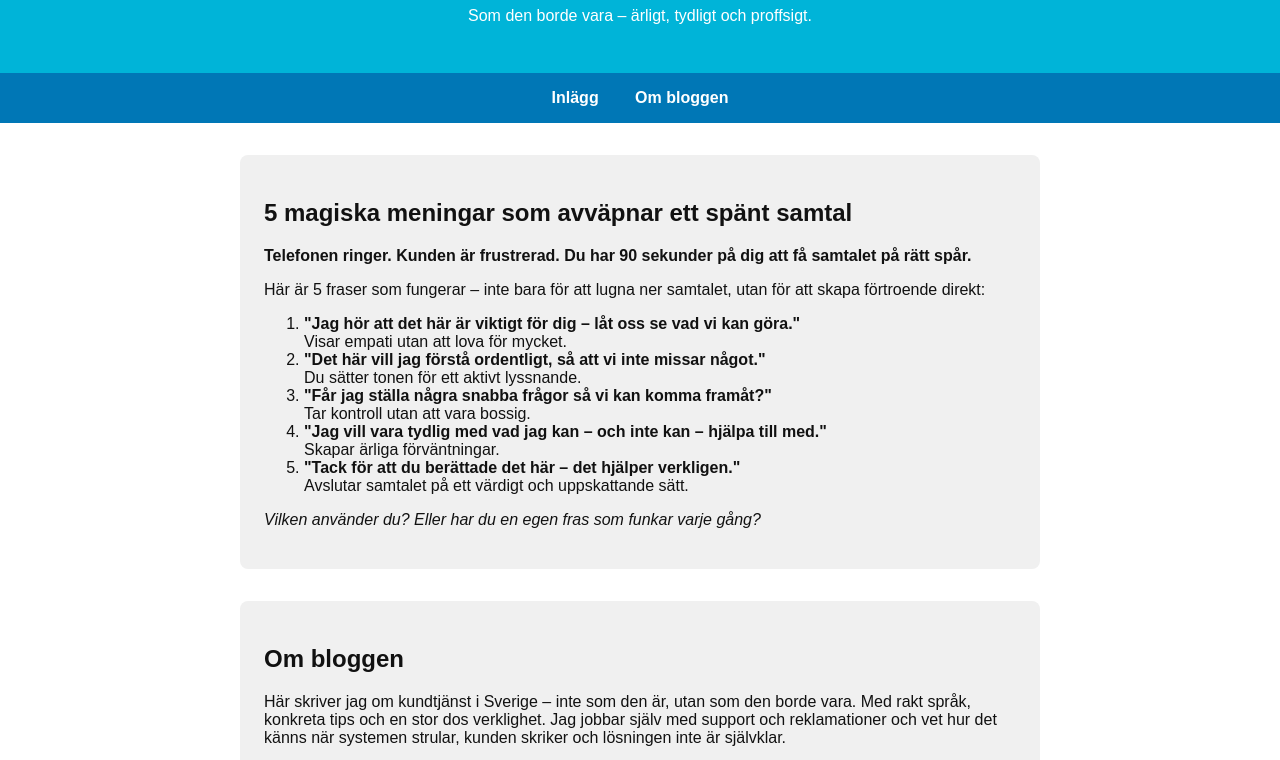
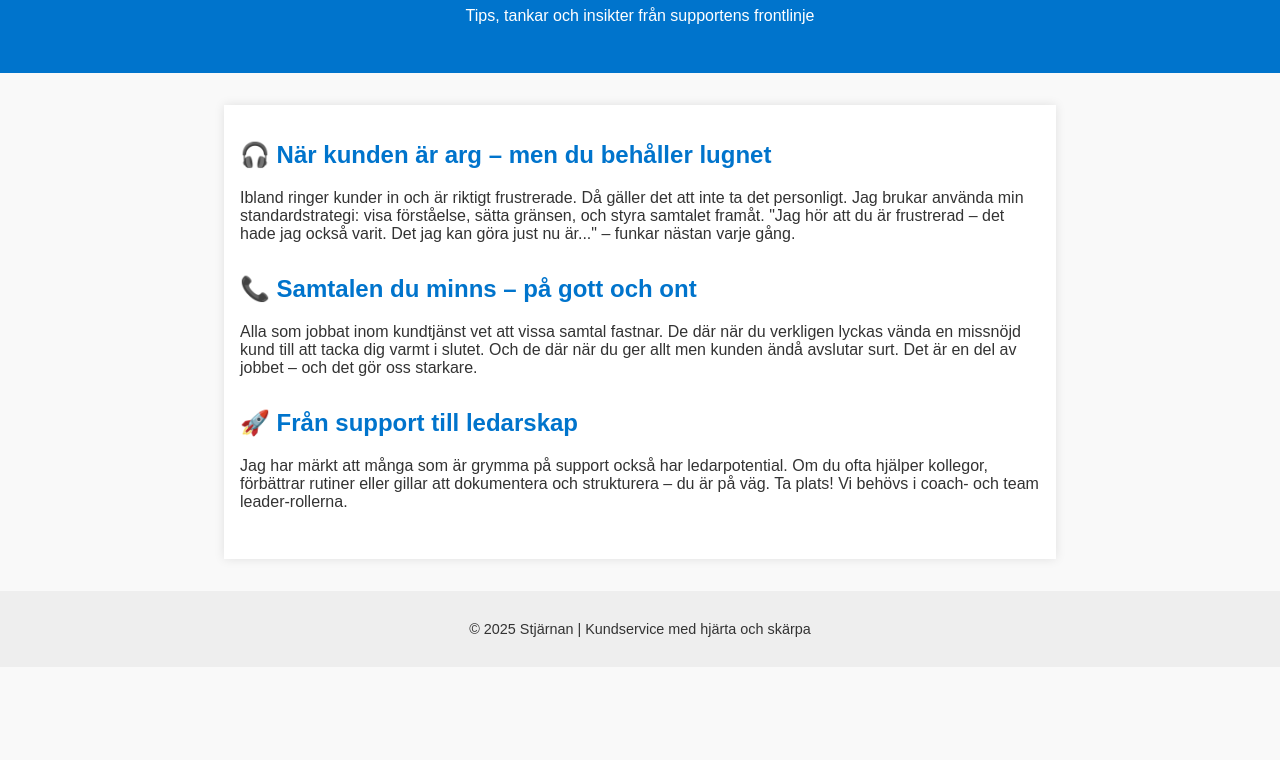
Before and after one commit to Zhenya-boop/android, a plain HTML site: page index.html in a window 1280 px wide. Shown: the part 105-865 px from the top of the page. After the commit the page ends 800 px from the top, so only its background shows below. Drawn offline with Linux system fonts and the light colour scheme.

Commit message:
Add files via upload

```diff
--- a/index.html
+++ b/index.html
@@ -4,89 +4,63 @@
 <head>
   <meta charset="UTF-8" />
   <meta name="viewport" content="width=device-width, initial-scale=1.0" />
-  <title>Perfekt Kundtjänst i Sverige</title>
+  <title>Kundservice med Stjärnan</title>
   <style>
     body {
+      font-family: Arial, sans-serif;
+      background-color: #f9f9f9;
+      color: #333;
       margin: 0;
-      font-family: Arial, sans-serif;
-      background-color: #ffffff;
-      color: #111111;
+      padding: 0;
     }
     header {
-      background-color: #00b4d8;
+      background-color: #0074cc;
       color: white;
       padding: 2rem;
       text-align: center;
     }
-    nav {
-      background-color: #0077b6;
+    main {
+      max-width: 800px;
+      margin: 2rem auto;
       padding: 1rem;
-      text-align: center;
-    }
-    nav a {
-      color: white;
-      margin: 0 1rem;
-      text-decoration: none;
-      font-weight: bold;
-    }
-    main {
-      padding: 2rem;
-      max-width: 800px;
-      margin: auto;
+      background-color: white;
+      box-shadow: 0 0 10px rgba(0,0,0,0.1);
     }
     article {
-      background-color: #f0f0f0;
-      padding: 1.5rem;
       margin-bottom: 2rem;
-      border-radius: 8px;
+    }
+    h1, h2 {
+      color: #0074cc;
     }
     footer {
       text-align: center;
       padding: 1rem;
-      background-color: #eeeeee;
-      color: #555555;
+      background-color: #eee;
+      font-size: 0.9rem;
     }
   </style>
 </head>
 <body>
   <header>
-    <h1>Perfekt Kundtjänst i Sverige</h1>
-    <p>Som den borde vara – ärligt, tydligt och proffsigt.</p>
+    <h1>Kundservice med Stjärnan</h1>
+    <p>Tips, tankar och insikter från supportens frontlinje</p>
   </header>
-
-  <nav>
-    <a href="#inlagg">Inlägg</a>
-    <a href="#om">Om bloggen</a>
-  </nav>
-
   <main>
-    <section id="inlagg">
-      <article>
-        <h2>5 magiska meningar som avväpnar ett spänt samtal</h2>
-        <p><strong>Telefonen ringer. Kunden är frustrerad. Du har 90 sekunder på dig att få samtalet på rätt spår.</strong></p>
-        <p>Här är 5 fraser som fungerar – inte bara för att lugna ner samtalet, utan för att skapa förtroende direkt:</p>
-        <ol>
-          <li><strong>"Jag hör att det här är viktigt för dig – låt oss se vad vi kan göra."</strong><br>Visar empati utan att lova för mycket.</li>
-          <li><strong>"Det här vill jag förstå ordentligt, så att vi inte missar något."</strong><br>Du sätter tonen för ett aktivt lyssnande.</li>
-          <li><strong>"Får jag ställa några snabba frågor så vi kan komma framåt?"</strong><br>Tar kontroll utan att vara bossig.</li>
-          <li><strong>"Jag vill vara tydlig med vad jag kan – och inte kan – hjälpa till med."</strong><br>Skapar ärliga förväntningar.</li>
-          <li><strong>"Tack för att du berättade det här – det hjälper verkligen."</strong><br>Avslutar samtalet på ett värdigt och uppskattande sätt.</li>
-        </ol>
-        <p><em>Vilken använder du? Eller har du en egen fras som funkar varje gång?</em></p>
-      </article>
-    </section>
-
-    <section id="om">
-      <article>
-        <h2>Om bloggen</h2>
-        <p>Här skriver jag om kundtjänst i Sverige – inte som den är, utan som den borde vara. Med rakt språk, konkreta tips och en stor dos verklighet. Jag jobbar själv med support och reklamationer och vet hur det känns när systemen strular, kunden skriker och lösningen inte är självklar.</p>
-        <p>Den här bloggen är till för dig som vill utvecklas i yrket, förstå kundens perspektiv och bli en starkare kommunikatör.</p>
-      </article>
-    </section>
+    <article>
+      <h2>🎧 När kunden är arg – men du behåller lugnet</h2>
+      <p>Ibland ringer kunder in och är riktigt frustrerade. Då gäller det att inte ta det personligt. Jag brukar använda min standardstrategi: visa förståelse, sätta gränsen, och styra samtalet framåt. "Jag hör att du är frustrerad – det hade jag också varit. Det jag kan göra just nu är..." – funkar nästan varje gång.</p>
+    </article>
+    <article>
+      <h2>📞 Samtalen du minns – på gott och ont</h2>
+      <p>Alla som jobbat inom kundtjänst vet att vissa samtal fastnar. De där när du verkligen lyckas vända en missnöjd kund till att tacka dig varmt i slutet. Och de där när du ger allt men kunden ändå avslutar surt. Det är en del av jobbet – och det gör oss starkare.</p>
+    </article>
+    <article>
+      <h2>🚀 Från support till ledarskap</h2>
+      <p>Jag har märkt att många som är grymma på support också har ledarpotential. Om du ofta hjälper kollegor, förbättrar rutiner eller gillar att dokumentera och strukturera – du är på väg. Ta plats! Vi behövs i coach- och team leader-rollerna.</p>
+    </article>
   </main>
-
   <footer>
-    <p>© 2025 Perfekt Kundtjänst – Byggd med hjärta & erfarenhet</p>
+    <p>© 2025 Stjärnan | Kundservice med hjärta och skärpa</p>
   </footer>
 </body>
 </html>
```
